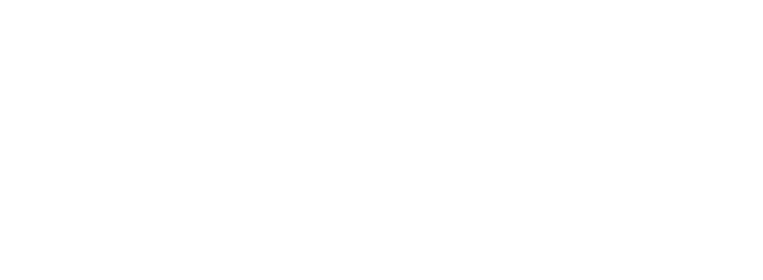
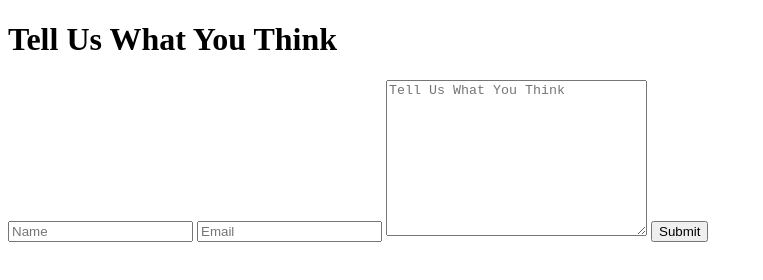
Before and after one commit to VishalValvi-83/Feedback-suggestion-form, a plain HTML site: page Index.html in a window 1280 px wide. Shown: the whole page, without its empty margins (0-763 px from the left). Drawn offline with Linux system fonts and the light colour scheme.

Commit message:
Addec code of form element

```diff
--- a/Index.html
+++ b/Index.html
@@ -1,11 +1,22 @@
 <!DOCTYPE html>
 <html lang="en">
+
 <head>
     <meta charset="UTF-8">
     <meta name="viewport" content="width=device-width, initial-scale=1.0">
     <title>Feedback</title>
 </head>
+
 <body>
+    <h1 class="title">Tell Us What You Think</h1>
+    <div class="container">
+        <form action="#">
+            <input type="text" id="name" placeholder="Name">
+            <input type="email" id="mail" placeholder="Email">
+            <textarea name="Feedback" id="textbox" cols="30" rows="10" placeholder="Tell Us What You Think"></textarea>
+            <button type="submit">Submit</button>
+        </form>
+    </div>
+</body>
 
-</body>
 </html>
```
